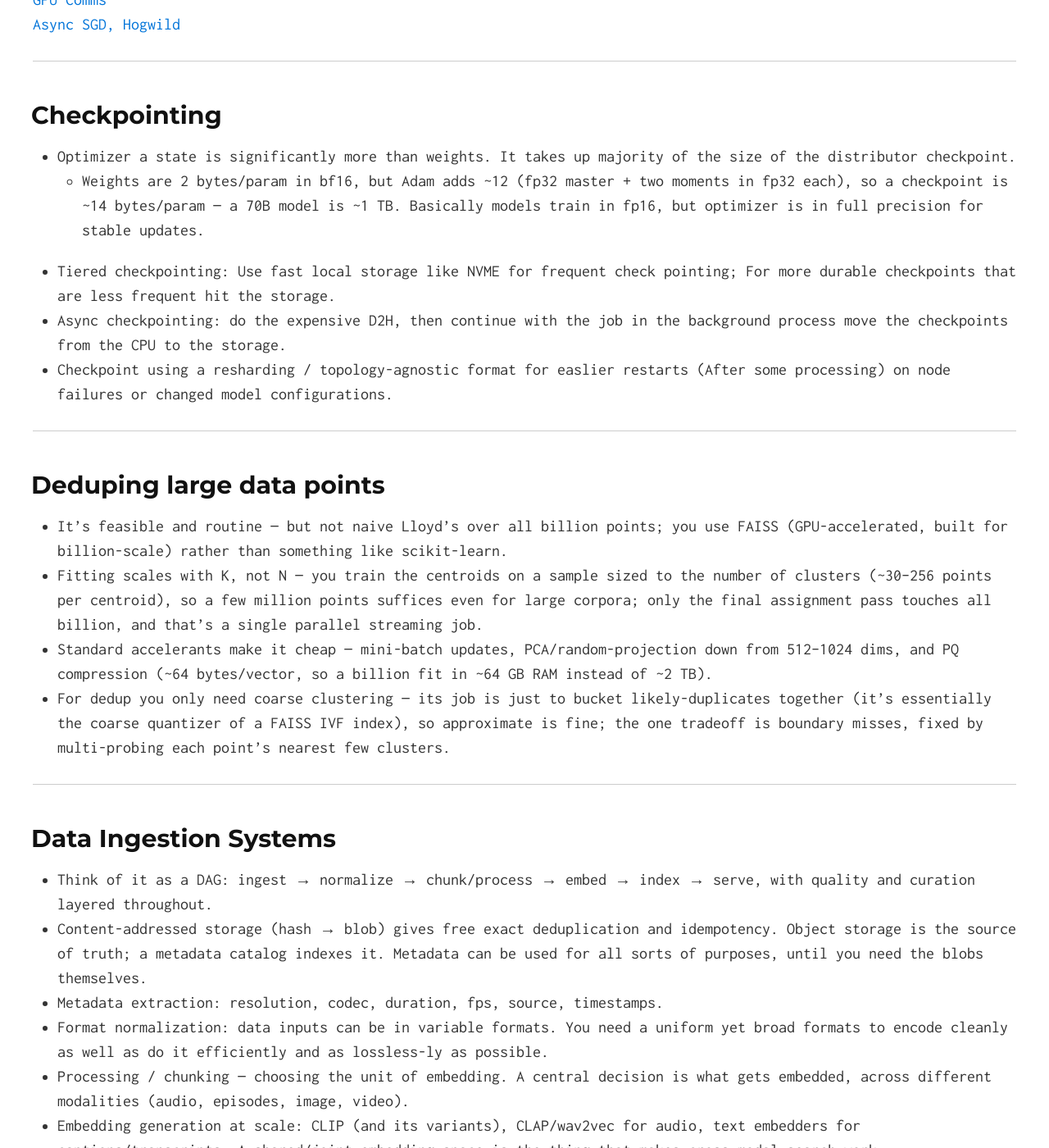
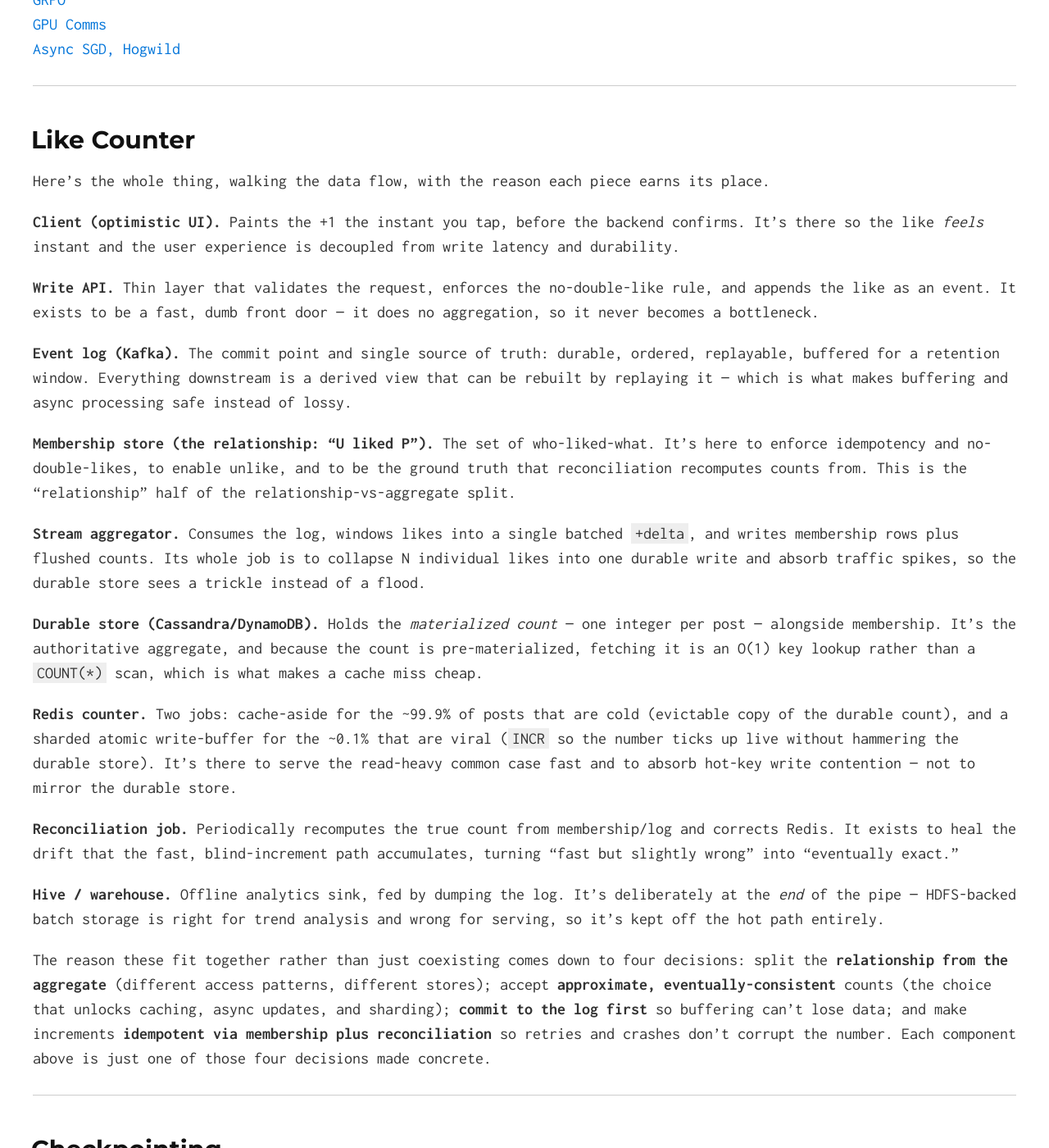
Before and after one commit to divyanshk/Mini-Blogs, a Jekyll site: the page built from index.md, in a window 1280 px wide and 1400 px high, scrolled down 1855 px. Shown: the whole window at 82% size. Built offline with Jekyll 4.4.1, drawn with Linux system fonts in a browser that asks for light colours; formulas are drawn with MathJax 3.

Commit message:
like counter

```diff
--- a/index.md
+++ b/index.md
@@ -1,6 +1,7 @@
 ---
 layout: default
 ---
+[Like Counter](#likecounter)
 [Checkpointing](#checkpointing)
 [Deduping large data points](#dedup)
 [Data Ingestion Systems](#dataingestion)
@@ -57,6 +58,32 @@ layout: default
 [GRPO](#grpo)
 [GPU Comms](#gpucomms)
 [Async SGD, Hogwild](#asyncsgd)
+
+---
+
+## <a name='likecounter'></a>Like Counter
+
+Here's the whole thing, walking the data flow, with the reason each piece earns its place.
+
+**Client (optimistic UI).** Paints the +1 the instant you tap, before the backend confirms. It's there so the like *feels* instant and the user experience is decoupled from write latency and durability.
+
+**Write API.** Thin layer that validates the request, enforces the no-double-like rule, and appends the like as an event. It exists to be a fast, dumb front door — it does no aggregation, so it never becomes a bottleneck.
+
+**Event log (Kafka).** The commit point and single source of truth: durable, ordered, replayable, buffered for a retention window. Everything downstream is a derived view that can be rebuilt by replaying it — which is what makes buffering and async processing safe instead of lossy.
+
+**Membership store (the relationship: "U liked P").** The set of who-liked-what. It's here to enforce idempotency and no-double-likes, to enable unlike, and to be the ground truth that reconciliation recomputes counts from. This is the "relationship" half of the relationship-vs-aggregate split.
+
+**Stream aggregator.** Consumes the log, windows likes into a single batched `+delta`, and writes membership rows plus flushed counts. Its whole job is to collapse N individual likes into one durable write and absorb traffic spikes, so the durable store sees a trickle instead of a flood.
+
+**Durable store (Cassandra/DynamoDB).** Holds the *materialized count* — one integer per post — alongside membership. It's the authoritative aggregate, and because the count is pre-materialized, fetching it is an O(1) key lookup rather than a `COUNT(*)` scan, which is what makes a cache miss cheap.
+
+**Redis counter.** Two jobs: cache-aside for the ~99.9% of posts that are cold (evictable copy of the durable count), and a sharded atomic write-buffer for the ~0.1% that are viral (`INCR` so the number ticks up live without hammering the durable store). It's there to serve the read-heavy common case fast and to absorb hot-key write contention — not to mirror the durable store.
+
+**Reconciliation job.** Periodically recomputes the true count from membership/log and corrects Redis. It exists to heal the drift that the fast, blind-increment path accumulates, turning "fast but slightly wrong" into "eventually exact."
+
+**Hive / warehouse.** Offline analytics sink, fed by dumping the log. It's deliberately at the *end* of the pipe — HDFS-backed batch storage is right for trend analysis and wrong for serving, so it's kept off the hot path entirely.
+
+The reason these fit together rather than just coexisting comes down to four decisions: split the **relationship from the aggregate** (different access patterns, different stores); accept **approximate, eventually-consistent** counts (the choice that unlocks caching, async updates, and sharding); **commit to the log first** so buffering can't lose data; and make increments **idempotent via membership plus reconciliation** so retries and crashes don't corrupt the number. Each component above is just one of those four decisions made concrete.
 
 ---
 
```
